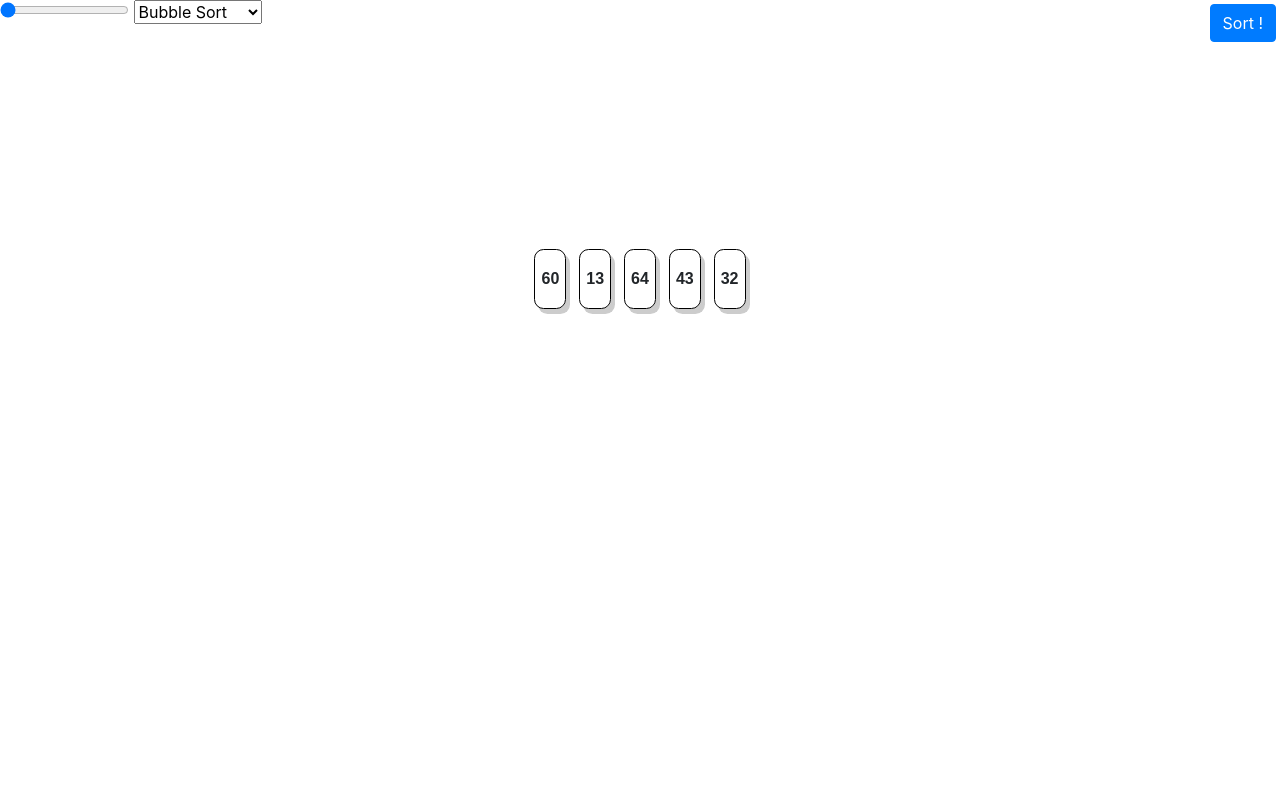
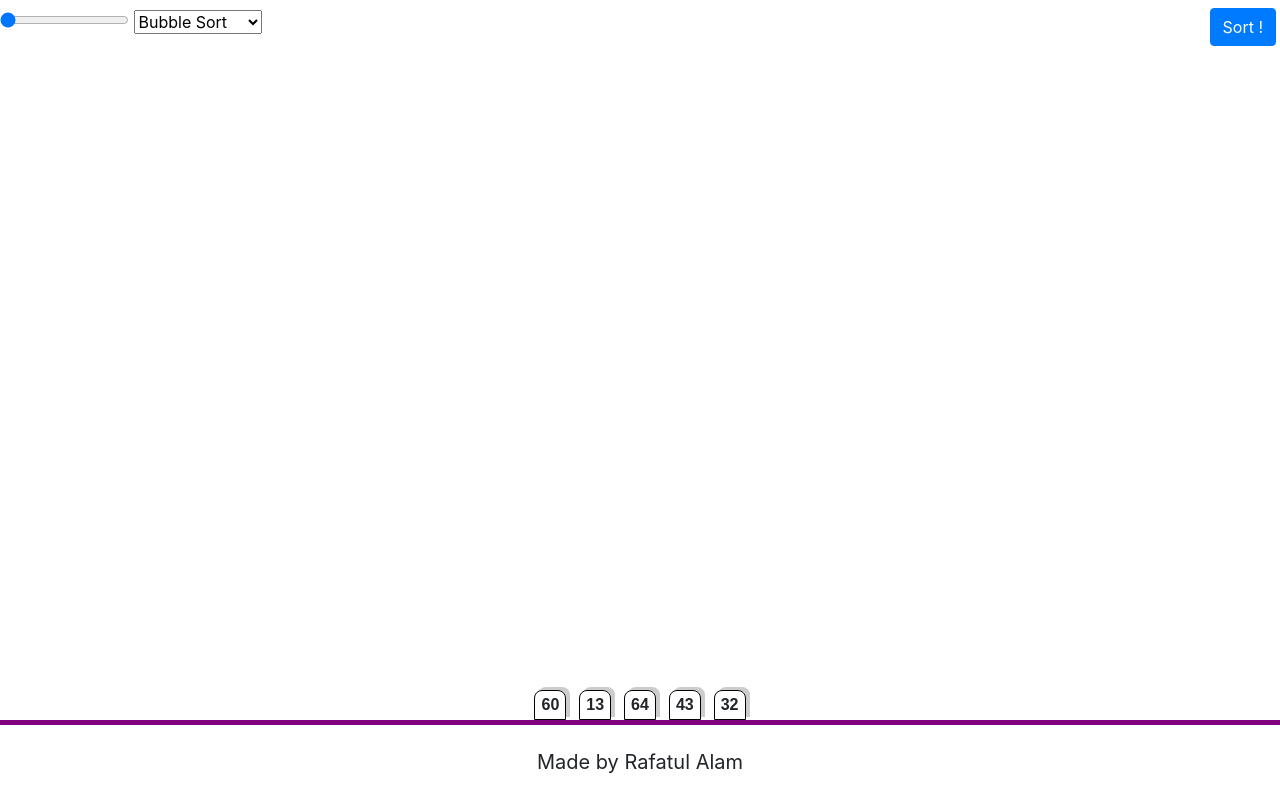
Before and after one commit to rafat17/Sorting_Algorithm_Visualizer, a plain HTML site: page index.html in a window 1280 px wide. Drawn offline with nearby package versions, Linux system fonts and the light colour scheme.

Commit message:
Changes to the styling of the blocks

```diff
--- a/index.html
+++ b/index.html
@@ -12,17 +12,23 @@
 </head>
 
 <body>
-  <input type="range" value="4" id="ranger" class="control" min="4" max="35" />
+  <div id="options_section">
+    <input type="range" value="4" id="ranger" class="control" min="4" max="40" />
     <select class="control" name="algorithms" id="algorithms">
       <option value="Bubble Sort">Bubble Sort</option>
       <option value="Selection Sort">Selection Sort</option>
       <option value="Insertion Sort">Insertion Sort</option>
       <option value="Quick Sort">Quick Sort</option>
       <option value="Heap Sort">Heap Sort</option>
+      <option value="Merge Sort">Merge Sort</option>
     </select>
     <button class="control custom_btn btn btn-primary">Sort !</button>
-  <div id="container">
   </div>
+
+  <section id="container"></section>
+  <footer>
+    Made by Rafatul Alam
+  </footer>
   <script type="module" src="main.js"></script>
 </body>
 
--- a/style.css
+++ b/style.css
@@ -1,25 +1,33 @@
-body{
-  height: 100vh;
+*{
+  padding: 0;
+  margin: 0;
+}
+
+body{ height: 100vh; }
+
+#options_section{
+  height: 100px;
+  padding: 10px 0px 15px 0px;
 }
 
 #container{
-    width: 100%;
-    height: 300px;
+    position: relative;
+    top: 6.75px;
+    height: calc(90vh - 100px);
     display: flex;
     /* flex-wrap: nowrap; */
     justify-content: center;
-    align-items: center;
+    align-items: flex-end;
   }
 
   .custom_btn{
     position: absolute;
     right: 0.25rem;
-    top: .25rem;
+    top: .5rem;
   }
 
   .block{
     position: relative;
-    top: 35%;
     display: flex;
     font-family: sans-serif;
     font-size: clamp(.8rem, 25vw, 1rem);
@@ -27,11 +35,13 @@ body{
     justify-content: center;
     align-items: center;
     min-width: 2rem;
-    height: 60px;
+    min-height: 30px;
     border: 1px solid black;
+    border-top-left-radius: .5rem;
+    border-top-right-radius: .5rem;
     margin: .4rem .4rem;
-    border-radius: .6rem;
-    box-shadow: 4px 5px #ccc;
+    /* border-radius: .6rem; */
+    box-shadow: 4px -3px #ccc;
     transition: background .4s ease-out, color .2s ease-out;
   }
 
@@ -39,3 +49,11 @@ body{
       background: linear-gradient(to top, #4e9816, #57a818);
       color: #fff;
   }
+
+  footer{
+    text-align: center;
+    height: 80px;
+    padding: 22px 10px;
+    font-size: 1.25rem;
+    border-top: 5px solid purple;
+  }
```
Lines whose indentation alone changed are shown as unchanged.
